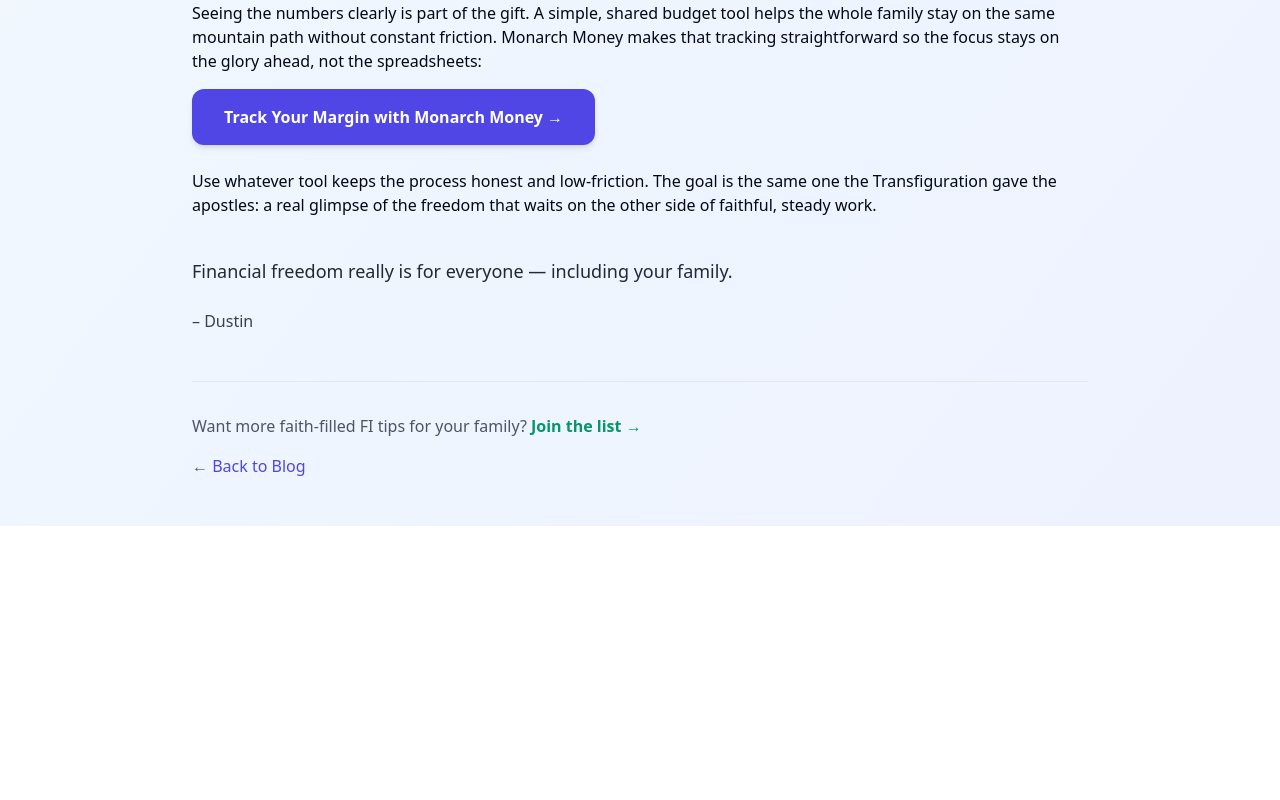
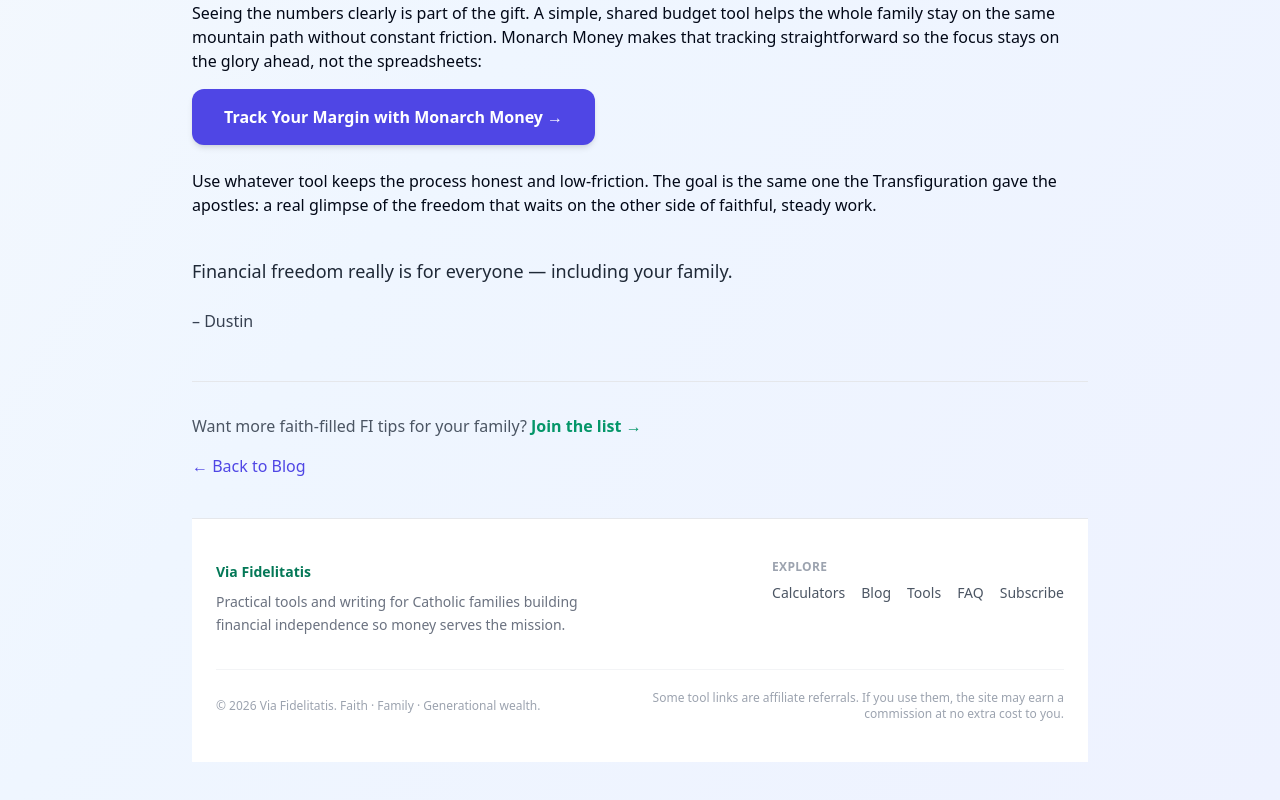
Before and after one commit to daughterpop/super-fi-calc, a React (Vite) app: page /blog/see-the-glory-ahead-lessons-from-the-transfiguration in a window 1280 px wide. Shown: the part 1148-1948 px from the top of the page. Before the commit the page ends 1674 px from the top, so only its background shows below. Built offline with nearby package versions, Linux system fonts and the light colour scheme.

Commit message:
Append SiteFooter after post CTA so all blog posts get global footer

```diff
--- a/src/components/BlogPostFooter.jsx
+++ b/src/components/BlogPostFooter.jsx
@@ -1,11 +1,12 @@
 import { Link } from 'react-router-dom';
+import SiteFooter from './SiteFooter';
 
 /**
- * Light end-of-post CTA: subscribe + back to blog.
- * Keep this minimal so posts stay readable.
+ * Light end-of-post CTA: subscribe + back to blog, then site footer.
  */
 export default function BlogPostFooter() {
   return (
+    <>
       <div className="mt-12 pt-8 border-t border-gray-200 not-prose">
         <p className="text-gray-600 text-sm sm:text-base mb-4 leading-relaxed">
           Want more faith-filled FI tips for your family?{' '}
@@ -20,5 +21,9 @@ export default function BlogPostFooter() {
           ← Back to Blog
         </Link>
       </div>
+      <div className="not-prose -mx-4 sm:mx-0 mt-10">
+        <SiteFooter />
+      </div>
+    </>
   );
 }
```
Lines whose indentation alone changed are shown as unchanged.
